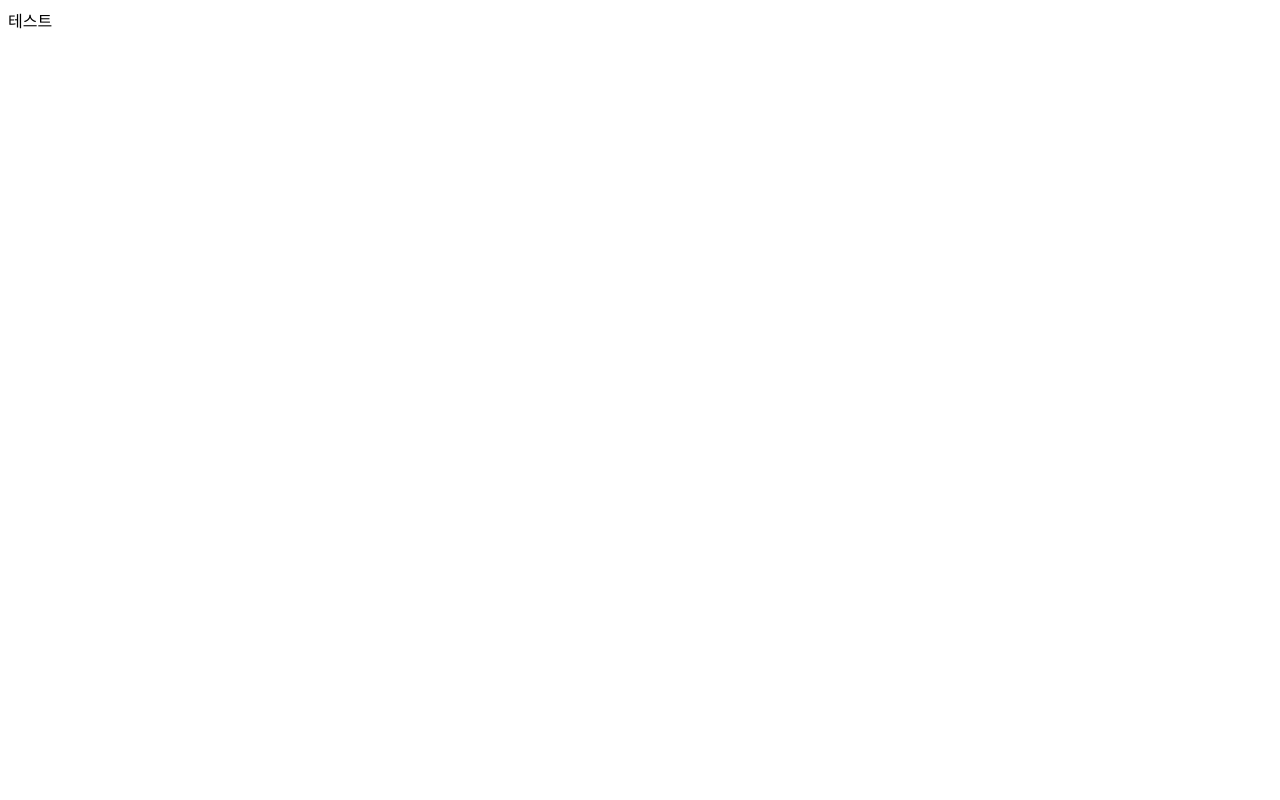
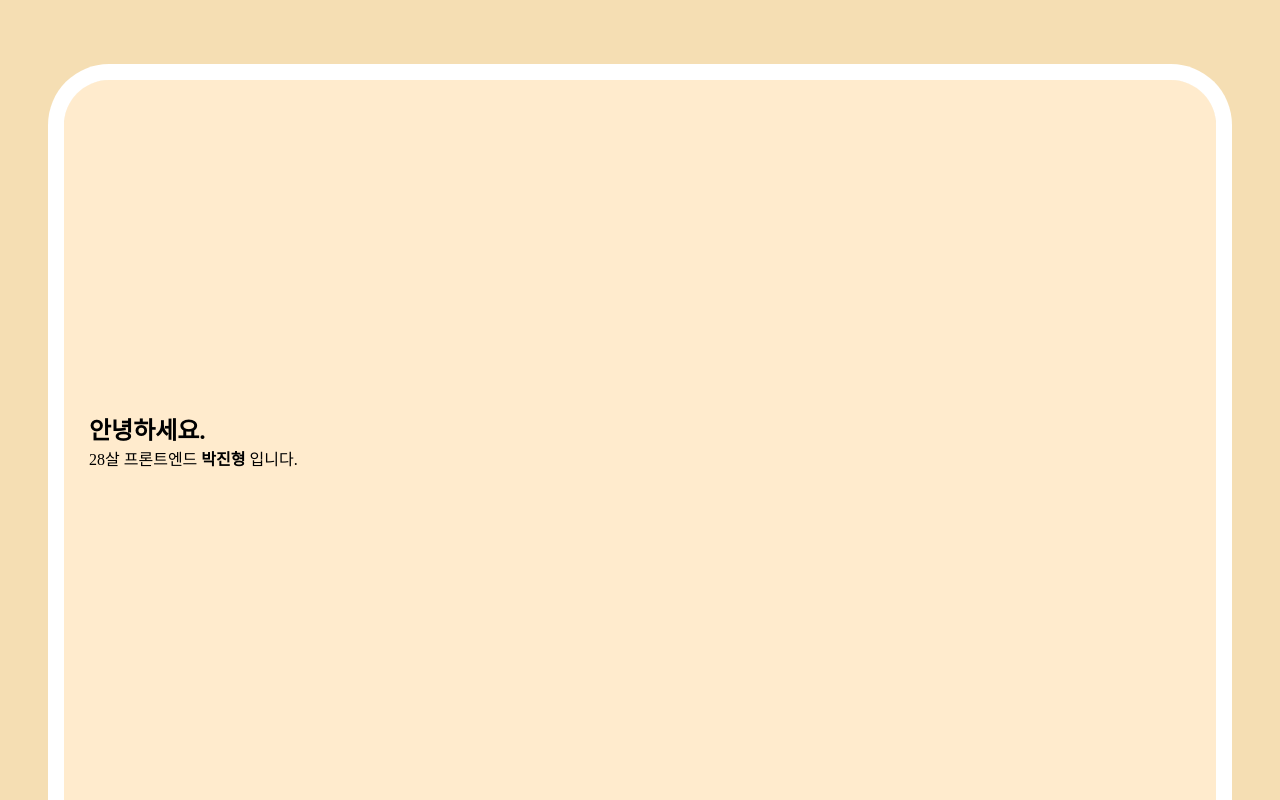
Before and after one commit to beonjjag/intro, a plain HTML site: page index.html in a window 1280 px wide. Drawn offline with Linux system fonts and the light colour scheme.

Commit message:
기초 작업

```diff
--- /dev/null
+++ b/assets/css/common.css
@@ -0,0 +1,5 @@
+* {margin:0; padding:0}
+html, body {width:100%; height:100%}
+li {list-style:none}
+
+#wrap {width:100%; height:100%;}
--- /dev/null
+++ b/assets/css/intro.css
@@ -0,0 +1,4 @@
+#wrap .intro {position:relative; width:100%; height:100%; background-color:#F5DEB3}
+#wrap .intro .introLine { position:absolute; left:50%; margin-left:-45%; bottom:0; display:inline-table; width:90%; height:90%; box-sizing:border-box; border-bottom:0; border-radius:44px 44px 0 0; background-color:#FFEBCD }
+#wrap .intro .introLine:before {content:""; position:absolute; left:-16px; top:-16px; width:calc(100% + 32px); height:calc(100% + 16px); box-sizing:border-box; border:16px solid #fff; border-bottom:0; border-radius:61px 61px 0 0}
+#wrap .intro .introContent {position:relative; display:table-cell; vertical-align: middle; box-sizing:border-box; padding:25px; z-index:1;}
--- a/index.html
+++ b/index.html
@@ -1,8 +1,37 @@
 <html>
     <head>
         <title>나만의 포트폴리오</title>
+        <meta charset="utf-8"/>
+        <meta name="viewport" content="width=device-width, initial-scale=1, minimum-scale=1, maximum-scale=1" />
+        <link rel="stylesheet" href="assets/css/common.css" />
+        <link rel="stylesheet" href="assets/css/intro.css" />
     </head>
     <body>
-        테스트
+        <!-- wrap -->
+        <div id="wrap">
+            <!-- introHeader -->
+            <div class="introHeader">
+
+            </div>
+            <!-- //introHeader -->
+
+            <!-- intro -->
+            <div class="intro">
+                <div class="introLine">
+                    <div class="introContent">
+                        <h2>안녕하세요.</h2>
+                        <span>28살 프론트엔드 <strong>박진형</strong> 입니다.</span>
+                    </div>
+                </div>
+            </div>
+            <!-- //intro -->
+
+            <!-- myinfo -->
+            <div class="myinfo">
+
+            </div>
+            <!-- //myinfo -->
+        </div>
+        <!-- //wrap -->
     </body>
 </html>
```
